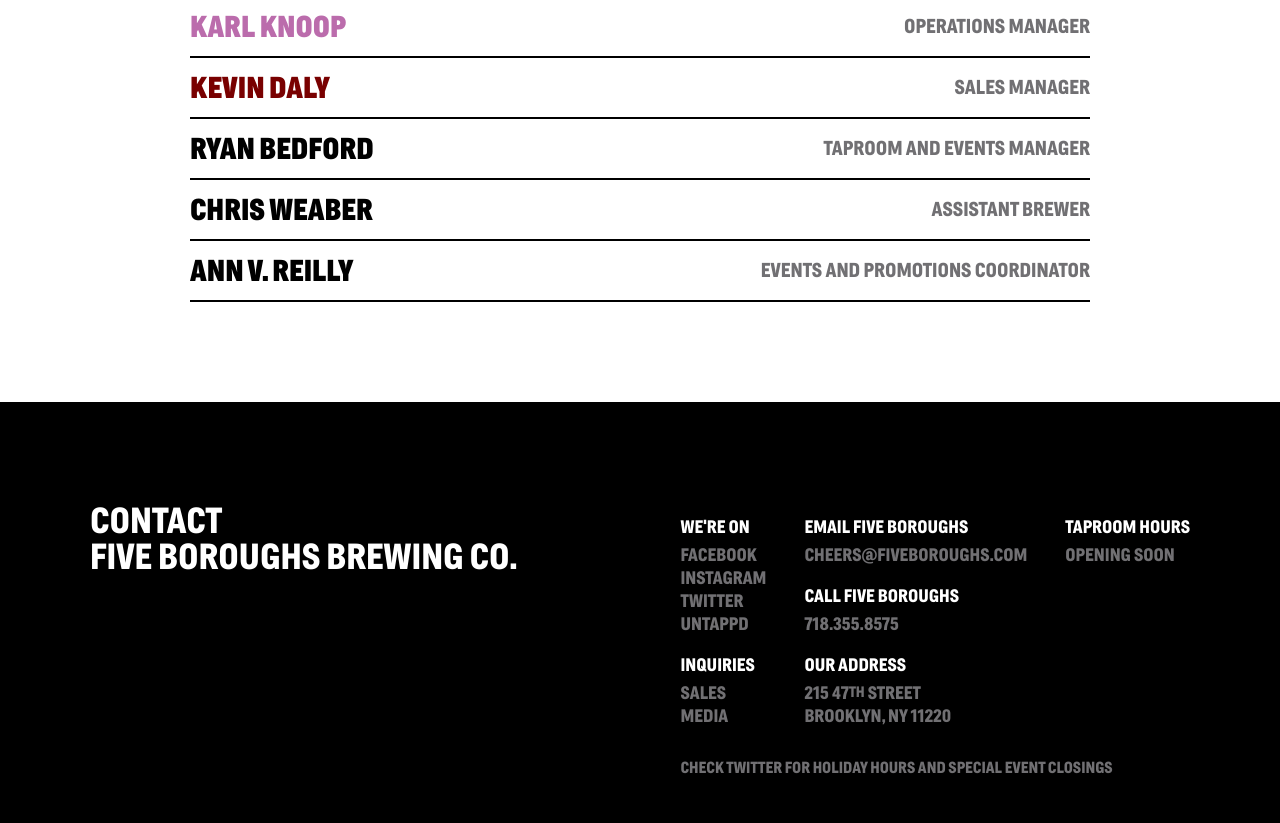
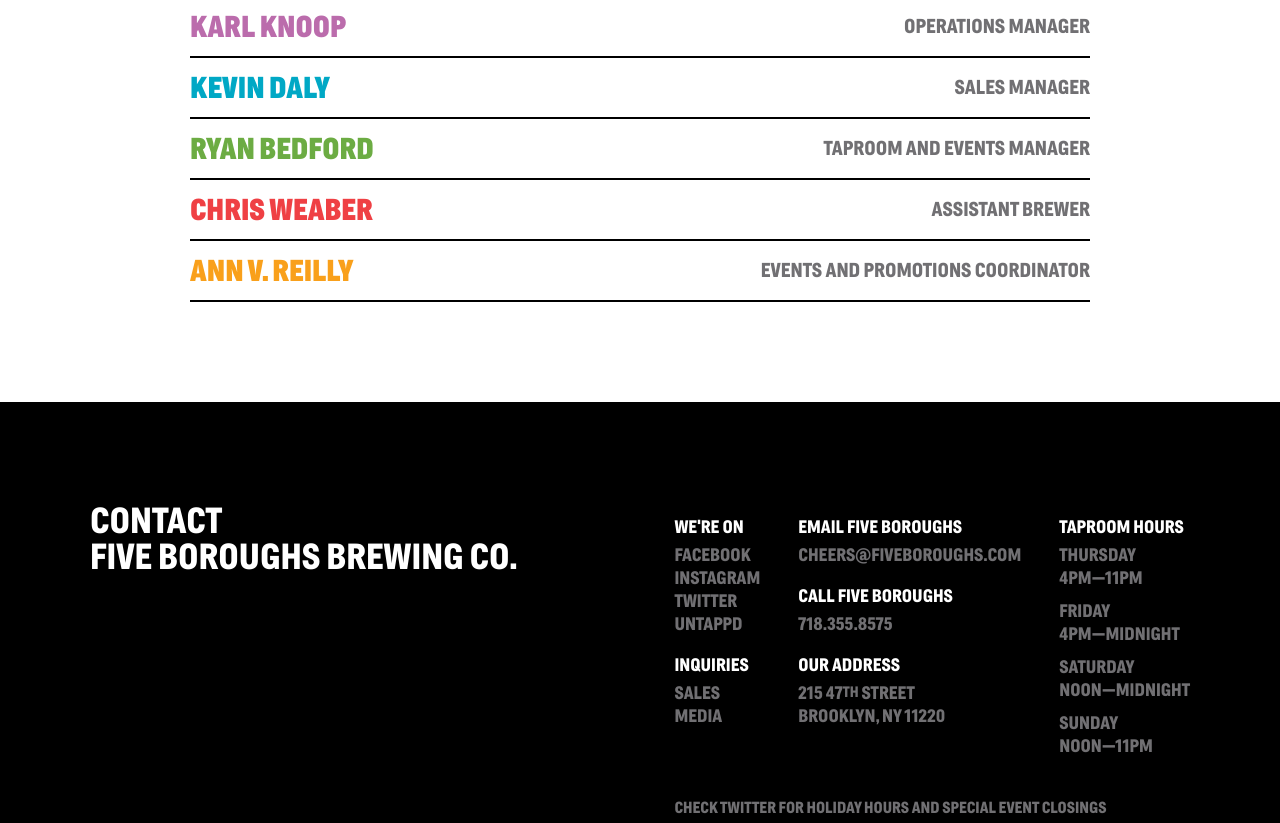
Before and after one commit to frankaturano/fbb, a website: page public/story/index.html in a window 1280 px wide. Shown: the part 4560-5383 px from the top of the page. Drawn offline with Linux system fonts and the light colour scheme; files whose address does not match are found by name.

Commit message:
CHORE: copy updates

```diff
--- a/public/story/index.html
+++ b/public/story/index.html
@@ -229,14 +229,15 @@
             </a>
           </div>
           <div class="contact--hours">
-             <div class="label">Taproom Hours</div>
-             <div class="link">Opening Soon</div>
-            <!-- <div class="link">Monday&mdash;Thursday</div>
-            <div class="link">11am&mdash;10pm</div>
-            <div class="link">Friday&mdash;Saturday</div>
-            <div class="link">11am&mdash;11pm</div>
+            <div class="label">Taproom Hours</div>
+            <div class="link">Thursday</div>
+            <div class="link">4pm&mdash;11pm</div>
+            <div class="link">Friday</div>
+            <div class="link">4pm&mdash;Midnight</div>
+            <div class="link">Saturday</div>
+            <div class="link">Noon&mdash;Midnight</div>
             <div class="link">Sunday</div>
-            <div class="link">11am&mdash;8pm</div> -->
+            <div class="link">Noon&mdash;11pm</div>
           </div>
           <div class="check-twitter link link--twitter"><a href="https://twitter.com/fiveboroughs" target="_blank">Check Twitter For Holiday Hours and Special Event Closings</a></div>
         </div>
--- a/public/styles/beer-page.css
+++ b/public/styles/beer-page.css
@@ -48,7 +48,7 @@
 }
 /*Beer Item*/
 .beers-list__beer{
-  margin-bottom: 300px;
+  margin-bottom: 250px;
 }
 .beers-list__beer::after {
   content: "";
--- a/public/styles/story-page.css
+++ b/public/styles/story-page.css
@@ -74,23 +74,25 @@
   text-transform: uppercase;
   line-height: 30px;
 }
-.the-team__member:nth-child(1) .member--name{
+.the-team__member:nth-child(1) .member--name,
+.the-team__member:nth-child(6) .member--name{
   color:#00a8c5;
 }
-.the-team__member:nth-child(2) .member--name{
+.the-team__member:nth-child(2) .member--name,
+.the-team__member:nth-child(7) .member--name{
   color:#6cac43;
 }
-.the-team__member:nth-child(3) .member--name{
+.the-team__member:nth-child(3) .member--name,
+.the-team__member:nth-child(8) .member--name{
   color:#ef4044;
 }
-.the-team__member:nth-child(4) .member--name{
+.the-team__member:nth-child(4) .member--name,
+.the-team__member:nth-child(9) .member--name{
   color:#f9a01b;
 }
-.the-team__member:nth-child(5) .member--name{
+.the-team__member:nth-child(5) .member--name,
+.the-team__member:nth-child(10) .member--name{
   color:#bb6cac;
-}
-.the-team__member:nth-child(6) .member--name{
-  color:#790000;
 }
 .story-page p {
   font-size: 20px;
```
Also changed, not shown: public/beer/index.html (+9 -8 lines), public/culture/five-boroughs-brewing-cos-homebrewing-roots/index.html (+8 -7 lines), public/culture/index.html (+8 -7 lines), public/index.html (+8 -7 lines), public/media/index.html (+8 -7 lines), public/quality/index.html (+8 -7 lines), public/sales/index.html (+7 -6 lines), public/visit/index.html (+15 -14 lines).
